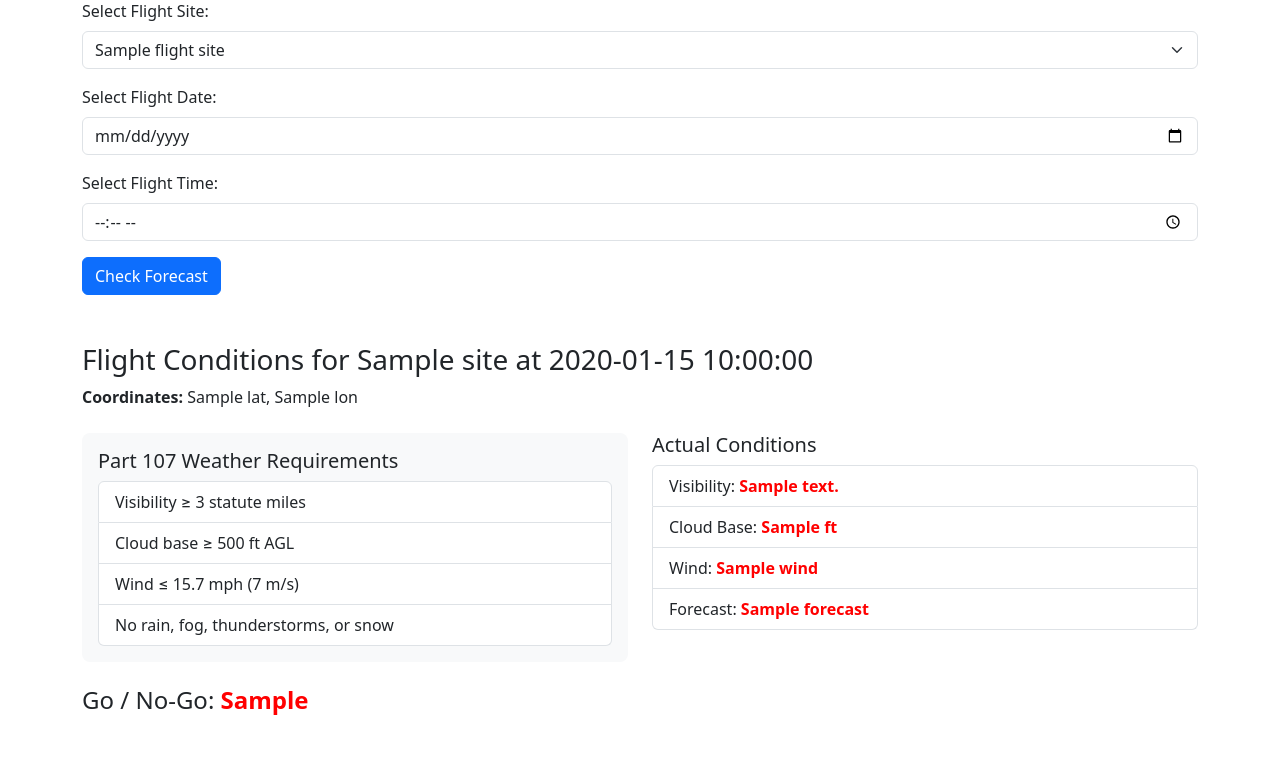
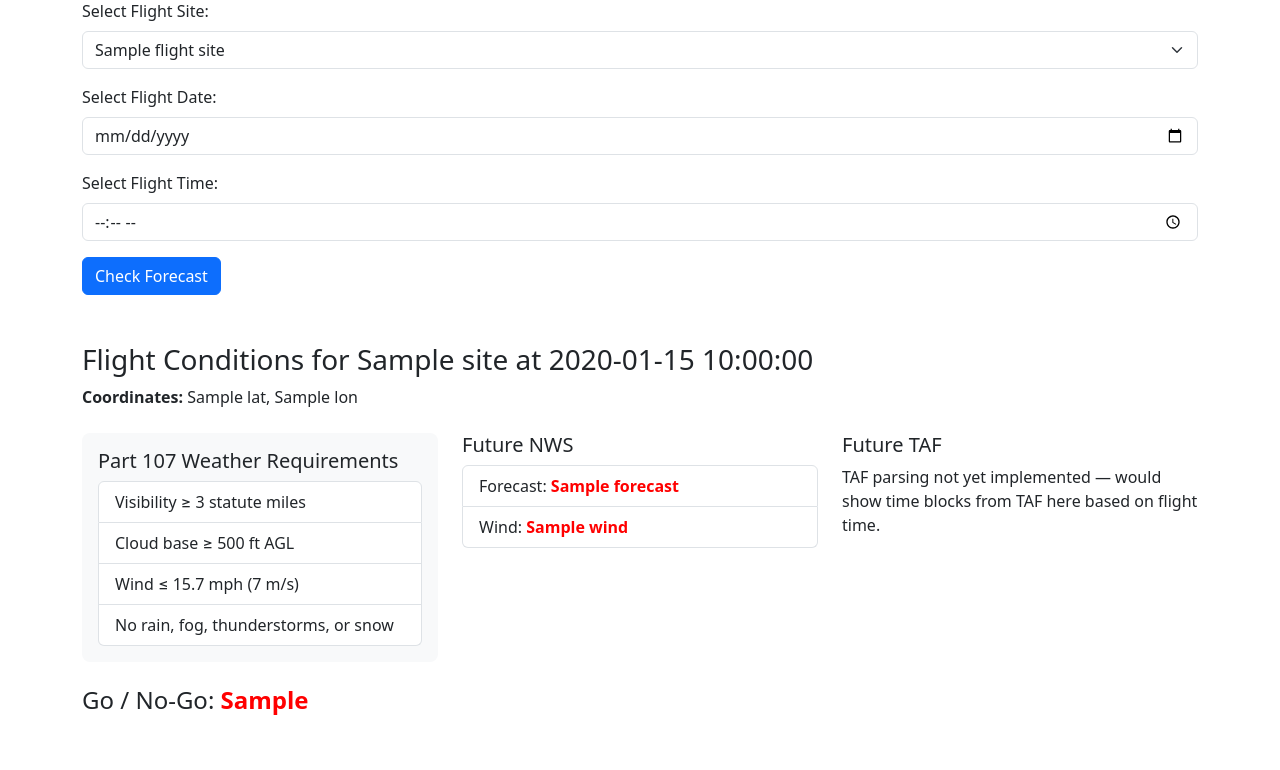
Before and after one commit to jarrettschwarz/uas_weather_app, a Flask app: template templates/index.html in a window 1280 px wide. Shown: the part 121-891 px from the top of the page. Run offline with Flask 3, Linux system fonts and the light colour scheme; the template is opened without the code that fills it: most values are stand-ins (such as "Sample title", 1, 10 or a date in 2020).

Commit message:
8-24 Attempt

```diff
--- a/app.py
+++ b/app.py
@@ -1,6 +1,6 @@
 from flask import Flask, render_template, request
 import requests
-from datetime import datetime, timezone
+from datetime import datetime, timezone, timedelta
 import pytz
 
 app = Flask(__name__)
@@ -11,39 +11,86 @@ MIN_VISIBILITY_SM = 3.0
 MIN_CLOUD_BASE_FT = 500
 BAD_CONDITIONS = ["rain", "snow", "fog", "thunderstorm", "mist"]
 
+# Hardcoded flight site data including METAR station and forecast office information.
 FLIGHT_SITES = {
-    "UAFS": {"lat": 36.162353, "lon": -98.836239},
-    "CENFEX": {"lat": 36.360657, "lon": -96.860111},
-    "Legion Field": {"lat": 34.723543, "lon": -98.387076},
-    "Skyway 36": {"lat": 36.210521, "lon": -96.008673}
+    "UAFS": {
+        "lat": 36.162353,
+        "lon": -98.836239,
+        "metar_station": "KSWO",       # Use Stillwater Regional Airport
+        "forecast_office": "Norman",    # NWS Norman (closest town: Stillwater)
+        "closest_town": "Stillwater"
+    },
+    "CENFEX": {
+        "lat": 36.360657,
+        "lon": -96.860111,
+        "metar_station": "KSWO",       # Use Stillwater Regional Airport
+        "forecast_office": "Norman",    # NWS Norman (closest town: Pawnee)
+        "closest_town": "Pawnee"
+    },
+    "Legion Field": {
+        "lat": 34.723543,
+        "lon": -98.387076,
+        "metar_station": "KLAW",       # Use Lawton Airport
+        "forecast_office": "Norman",    # NWS Norman (closest town: Lawton)
+        "closest_town": "Lawton"
+    },
+    "Skyway 36": {
+        "lat": 36.210521,
+        "lon": -96.008673,
+        "metar_station": "KTUL",       # Use Tulsa International Airport
+        "forecast_office": "Tulsa",     # NWS Tulsa (closest town: Tulsa)
+        "closest_town": "Tulsa"
+    }
 }
 
-def get_nws_point(lat, lon):
-    url = f"https://api.weather.gov/points/{lat},{lon}"
-    res = requests.get(url, headers=HEADERS).json()
-    return res["properties"]["forecastHourly"], res["properties"]["observationStations"]
+# Hardcoded forecast URLs by forecast office.
+FORECAST_URLS = {
+    "Norman": "https://api.weather.gov/gridpoints/OUN/43,34/forecast/hourly",
+    "Tulsa": "https://api.weather.gov/gridpoints/TSA/28,44/forecast/hourly"
+}
 
 def get_forecast(forecast_url):
     res = requests.get(forecast_url, headers=HEADERS)
-    return res.json()["properties"]["periods"] if res.status_code == 200 else []
+    if res.status_code == 200:
+        return res.json()["properties"]["periods"]
+    else:
+        return []
 
-def get_cloud_base_and_visibility(station_url):
-    res = requests.get(station_url, headers=HEADERS)
-    station_id = res.json()["features"][0]["properties"]["stationIdentifier"]
-    obs_url = f"https://api.weather.gov/stations/{station_id}/observations/latest"
-    obs = requests.get(obs_url, headers=HEADERS).json()
-    props = obs["properties"]
+def get_metar_conditions(metar_station):
+    # Build observation URL using the hardcoded station identifier.
+    obs_url = f"https://api.weather.gov/stations/{metar_station}/observations/latest"
+    res = requests.get(obs_url, headers=HEADERS).json()
+    props = res["properties"]
 
+    # Cloud base calculation
     cloud_ft = None
     for layer in props.get("cloudLayers", []):
         if layer["amount"] in ["broken", "overcast"]:
-            base_m = layer.get("base", {}).get("value", 0)
-            cloud_ft = int(base_m * 3.281) if base_m else None
+            base_m = layer.get("base", {}).get("value")
+            if base_m:
+                cloud_ft = int(base_m * 3.281)
+                break
+    if cloud_ft is None:
+        cloud_ft = 10000
+        cloud_label = "10,000 ft (Clear Sky Assumed)"
+    else:
+        cloud_label = f"{cloud_ft} ft"
 
-    visibility = props.get("visibility", {}).get("value", None)
-    vis_sm = round(visibility * 0.000621371, 1) if visibility else None
+    # Visibility conversion (meters to statute miles)
+    visibility = props.get("visibility", {}).get("value")
+    vis_sm = round(visibility * 0.000621371, 1) if visibility else 0.0
 
-    return cloud_ft or 0, vis_sm or 0.0
+    # Wind: Use sustained wind for decision making, but display gust info if available.
+    wind_speed = props.get("windSpeed", {}).get("value")
+    gust_speed = props.get("windGust", {}).get("value")
+    sustained_wind = round(wind_speed * 2.23694, 1) if wind_speed else 0.0
+    gust = round(gust_speed * 2.23694, 1) if gust_speed else 0.0
+    wind_str = f"{sustained_wind:.1f} mph" + (f" gusting to {gust:.1f} mph" if gust > sustained_wind else "")
+
+    # Condition description
+    condition = props.get("textDescription", "Unknown")
+
+    return cloud_ft, vis_sm, cloud_label, sustained_wind, wind_str, condition
 
 @app.route("/", methods=["GET", "POST"])
 def index():
@@ -54,24 +101,42 @@ def index():
         date_str = request.form["flight_date"]
         time_str = request.form["flight_time"]
 
+        # Convert the provided flight time to UTC
         central = pytz.timezone("America/Chicago")
         naive_time = datetime.strptime(f"{date_str} {time_str}", "%Y-%m-%d %H:%M")
         selected_time = central.localize(naive_time).astimezone(pytz.utc)
 
-        coords = FLIGHT_SITES[site]
-        selected_coords = coords
+        site_data = FLIGHT_SITES[site]
+        selected_coords = {"lat": site_data["lat"], "lon": site_data["lon"]}
+        metar_station = site_data["metar_station"]
+        forecast_office = site_data["forecast_office"]
+        forecast_url = FORECAST_URLS[forecast_office]
 
-        forecast_url, station_url = get_nws_point(coords["lat"], coords["lon"])
-        forecast_periods = get_forecast(forecast_url)
-        cloud_base, visibility = get_cloud_base_and_visibility(station_url)
+        now_utc = datetime.now(timezone.utc)
+        delta = selected_time - now_utc
 
-        closest_period = min(forecast_periods, key=lambda p: abs(datetime.fromisoformat(p["startTime"]) - selected_time))
-        wind_str = closest_period["windSpeed"]
-        wind_mph = float(wind_str.split()[0])
-        forecast = closest_period["shortForecast"]
+        if delta <= timedelta(hours=2):
+            # Use METAR for near-term conditions
+            cloud_base, visibility, cloud_label, sustained_wind, wind_str, forecast = get_metar_conditions(metar_station)
+            source = "metar"
+        else:
+            # Use forecast for future conditions
+            forecast_periods = get_forecast(forecast_url)
+            # Find the forecast period closest to the desired flight time
+            closest_period = min(
+                forecast_periods,
+                key=lambda p: abs(datetime.fromisoformat(p["startTime"]) - selected_time)
+            )
+            wind_str = closest_period["windSpeed"]
+            sustained_wind = float(wind_str.split()[0])
+            forecast = closest_period["shortForecast"]
+            cloud_base = 10000
+            cloud_label = "N/A (Forecast data)"
+            visibility = 10.0  # Assume best-case if not provided
+            source = "forecast"
 
-        # Evaluate each condition
-        wind_pass = wind_mph <= MAX_WIND_MPH
+        # Evaluate flight conditions against Part 107 requirements
+        wind_pass = sustained_wind <= MAX_WIND_MPH
         visibility_pass = visibility >= MIN_VISIBILITY_SM
         cloud_pass = cloud_base >= MIN_CLOUD_BASE_FT
         condition_pass = not any(term in forecast.lower() for term in BAD_CONDITIONS)
@@ -81,15 +146,22 @@ def index():
         result = {
             "site": site,
             "datetime": selected_time.strftime("%Y-%m-%d %H:%M"),
-            "wind": f"{wind_mph:.1f} mph",
+            "wind": wind_str,
             "forecast": forecast,
             "cloud_base": cloud_base,
+            "cloud_label": cloud_label,
             "visibility": f"{visibility:.1f} sm",
             "wind_pass": wind_pass,
             "visibility_pass": visibility_pass,
             "cloud_pass": cloud_pass,
             "condition_pass": condition_pass,
-            "go_nogo": "Go" if all_pass else "No-Go"
+            "go_nogo": "Go" if all_pass else "No-Go",
+            "source": source
         }
 
     return render_template("index.html", result=result, flight_sites=FLIGHT_SITES.keys(), selected_coords=selected_coords)
+
+if __name__ == "__main__":
+    import os
+    port = int(os.environ.get("PORT", 5000))
+    app.run(host="0.0.0.0", port=port, debug=True)
--- a/templates/index.html
+++ b/templates/index.html
@@ -34,7 +34,7 @@
             <h3>Flight Conditions for {{ result.site }} at {{ result.datetime }}</h3>
             <p><strong>Coordinates:</strong> {{ selected_coords.lat }}, {{ selected_coords.lon }}</p>
             <div class="row mt-4">
-                <div class="col-md-6">
+                <div class="col-md-4">
                     <div class="standard-box">
                         <h5>Part 107 Weather Requirements</h5>
                         <ul class="list-group">
@@ -45,35 +45,30 @@
                         </ul>
                     </div>
                 </div>
-                <div class="col-md-6">
-                    <h5>Actual Conditions</h5>
+
+                {% if result.source == 'metar' %}
+                <div class="col-md-8">
+                    <h5>Current METAR</h5>
                     <ul class="list-group">
-                        <li class="list-group-item">
-                            Visibility:
-                            <span class="{{ 'check-pass' if result.visibility_pass else 'check-fail' }}">
-                                {{ result.visibility }}
-                            </span>
-                        </li>
-                        <li class="list-group-item">
-                            Cloud Base:
-                            <span class="{{ 'check-pass' if result.cloud_pass else 'check-fail' }}">
-                                {{ result.cloud_base }} ft
-                            </span>
-                        </li>
-                        <li class="list-group-item">
-                            Wind:
-                            <span class="{{ 'check-pass' if result.wind_pass else 'check-fail' }}">
-                                {{ result.wind }}
-                            </span>
-                        </li>
-                        <li class="list-group-item">
-                            Forecast:
-                            <span class="{{ 'check-pass' if result.condition_pass else 'check-fail' }}">
-                                {{ result.forecast }}
-                            </span>
-                        </li>
+                        <li class="list-group-item">Visibility: <span class="{{ 'check-pass' if result.visibility_pass else 'check-fail' }}">{{ result.visibility }}</span></li>
+                        <li class="list-group-item">Cloud Base: <span class="{{ 'check-pass' if result.cloud_pass else 'check-fail' }}">{{ result.cloud_label }}</span></li>
+                        <li class="list-group-item">Wind: <span class="{{ 'check-pass' if result.wind_pass else 'check-fail' }}">{{ result.wind }}</span></li>
+                        <li class="list-group-item">Condition: <span class="{{ 'check-pass' if result.condition_pass else 'check-fail' }}">{{ result.forecast }}</span></li>
                     </ul>
                 </div>
+                {% else %}
+                <div class="col-md-4">
+                    <h5>Future NWS</h5>
+                    <ul class="list-group">
+                        <li class="list-group-item">Forecast: <span class="{{ 'check-pass' if result.condition_pass else 'check-fail' }}">{{ result.forecast }}</span></li>
+                        <li class="list-group-item">Wind: <span class="{{ 'check-pass' if result.wind_pass else 'check-fail' }}">{{ result.wind }}</span></li>
+                    </ul>
+                </div>
+                <div class="col-md-4">
+                    <h5>Future TAF</h5>
+                    <p>TAF parsing not yet implemented — would show time blocks from TAF here based on flight time.</p>
+                </div>
+                {% endif %}
             </div>
 
             <div class="mt-4">
```
